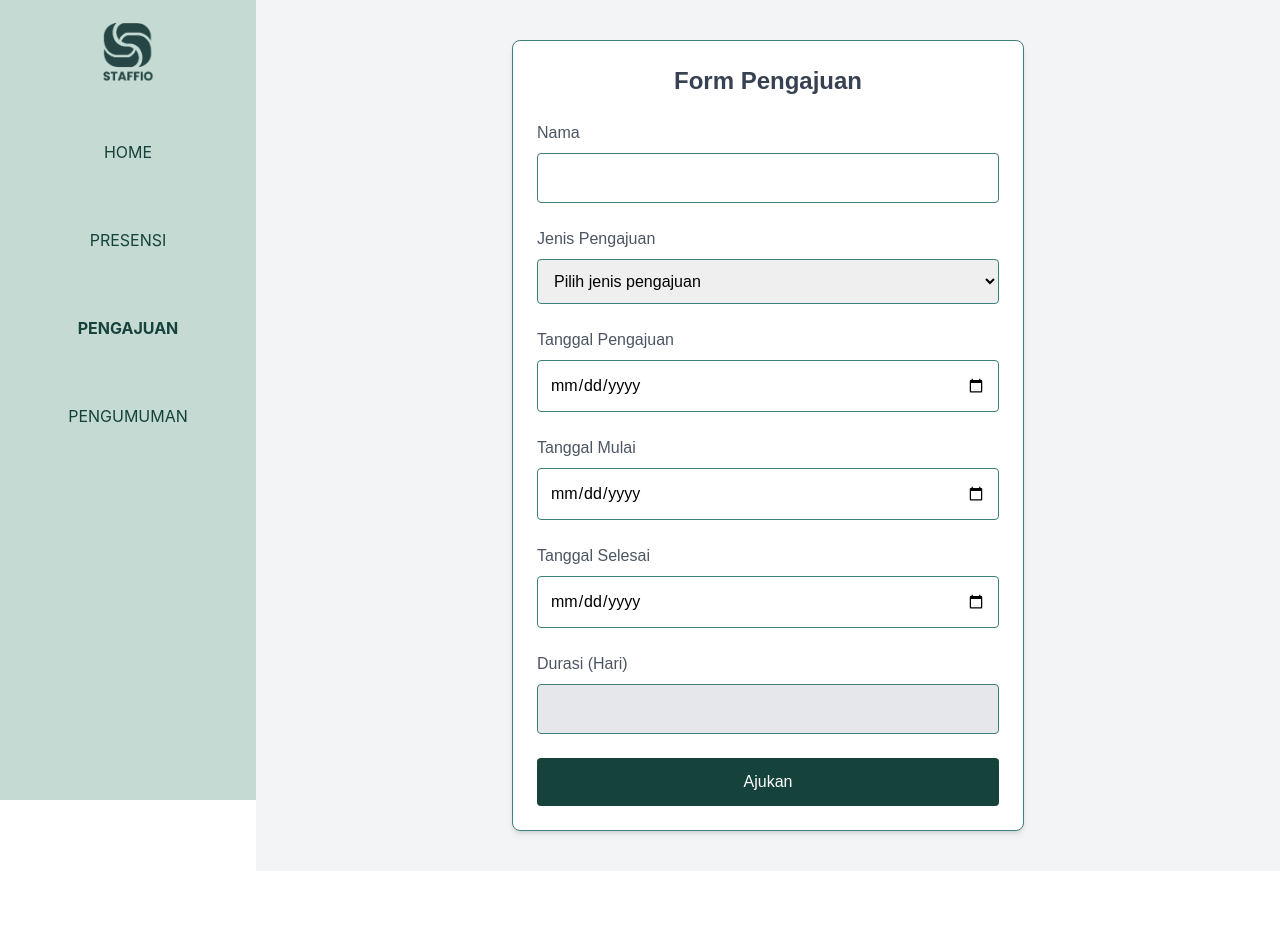
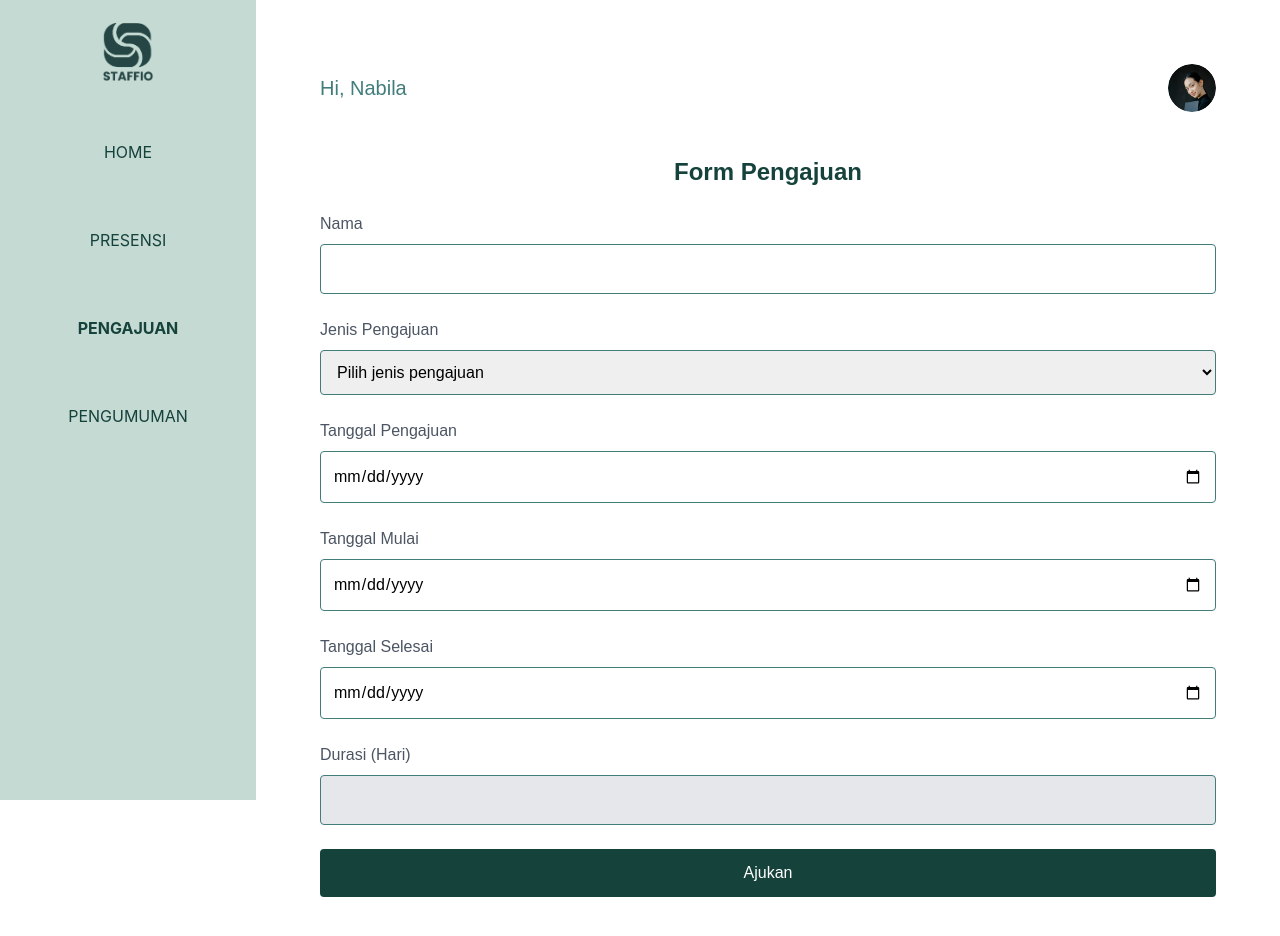
Before and after one commit to alcynx/tubes-desweb, a React (Create React App) app: page /formPengajuan in a window 1280 px wide. Shown: the top 936 px of the page. Before the commit the page ends 871 px from the top, so only its background shows below. Built offline with nearby package versions, Linux system fonts and the light colour scheme.

Commit message:
update form pengajuan

```diff
--- a/src/pages/Pegawai/formMengajukan.jsx
+++ b/src/pages/Pegawai/formMengajukan.jsx
@@ -1,5 +1,6 @@
 import React, { useState, useEffect } from "react";
 import SidebarPegawai from "../../components/DashboardPegawai/SidebarPegawai";
+import HeaderPegawai from "../../components/DashboardPegawai/HeaderPegawai";
 
 const FormPengajuan = ({ onSubmit }) => {
   const [formData, setFormData] = useState({
@@ -71,9 +72,10 @@ const FormPengajuan = ({ onSubmit }) => {
     <div className="flex">
       <SidebarPegawai />
 
-      <div className="flex-1 p-10 bg-gray-100 ml-64 font-poppins">
-        <div className="max-w-lg mx-auto bg-white p-6 rounded-lg shadow-md border border-[#417D7A]">
-          <h1 className="text-2xl font-bold text-gray-700 mb-6 text-center">Form Pengajuan</h1>
+      <div className="flex-1 p-10 ml-64 font-poppins">
+      <HeaderPegawai />
+        <div className="w-full pt-5 bg-white p-6 rounded-lg ">
+          <h1 className="text-2xl font-bold text-tertiary mb-6 text-center">Form Pengajuan</h1>
           <form onSubmit={handleSubmit} className="space-y-6">
             <div>
               <label className="block font-medium text-gray-600 mb-2">Nama</label>
--- a/src/pages/Pegawai/pengajuan.jsx
+++ b/src/pages/Pegawai/pengajuan.jsx
@@ -71,6 +71,7 @@ const FormPengajuan = ({ onSubmit }) => {
       <SidebarPegawai />
 
       <div className="flex-1 p-10 ml-64 font-poppins">
+
         <div className="max-w-lg mx-auto bg-white p-6 rounded-lg shadow-md border border-[#417D7A]">
           <h1 className="text-2xl font-bold text-gray-700 mb-6 text-center">Form Pengajuan</h1>
           <form onSubmit={handleSubmit} className="space-y-6">
```
